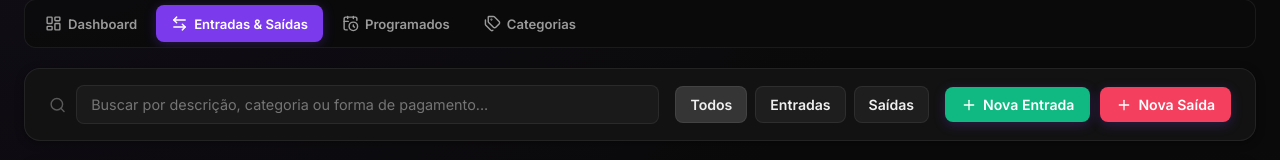
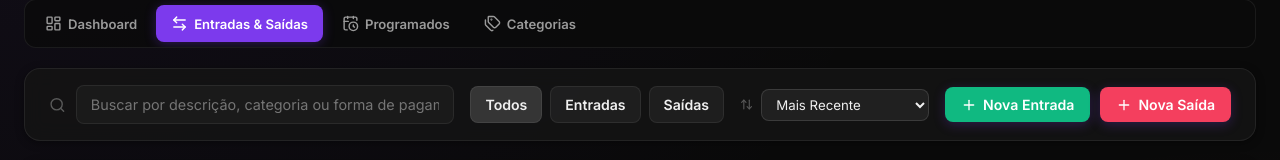
Before and after one commit to thigxs1/FINTHIGAS, a React (Vite) app: page / in a window 1280 px wide. Both pictures are taken after a click on the button "Entradas & Saídas". Shown: the part 112-272 px from the top of the page. Built offline with nearby package versions, Linux system fonts and the light colour scheme; no server answers; the database is empty.

Commit message:
feat-sort-transactions-and-persist-active-tab

```diff
--- a/src/App.tsx
+++ b/src/App.tsx
@@ -8,13 +8,29 @@ import { ScheduledView } from './components/Scheduled/ScheduledView';
 import { CategoriesView } from './components/Categories/CategoriesView';
 import { ErrorBoundary } from './components/ErrorBoundary';
 
+const VALID_TABS: TabType[] = ['dashboard', 'transactions', 'scheduled', 'categories'];
+const TAB_STORAGE_KEY = 'finthigas_active_tab';
+
+function getInitialTab(): TabType {
+  try {
+    const saved = localStorage.getItem(TAB_STORAGE_KEY) as TabType | null;
+    if (saved && VALID_TABS.includes(saved)) return saved;
+  } catch {}
+  return 'dashboard';
+}
+
 function AppContent() {
-  const [activeTab, setActiveTab] = useState<TabType>('dashboard');
+  const [activeTab, setActiveTab] = useState<TabType>(getInitialTab);
+
+  const handleSetActiveTab = (tab: TabType) => {
+    setActiveTab(tab);
+    try { localStorage.setItem(TAB_STORAGE_KEY, tab); } catch {}
+  };
 
   return (
     <div className="app-container">
       <Header />
-      <Navigation activeTab={activeTab} setActiveTab={setActiveTab} />
+      <Navigation activeTab={activeTab} setActiveTab={handleSetActiveTab} />
 
       <main>
         {activeTab === 'dashboard' && <DashboardView />}
--- a/src/components/Transactions/TransactionsView.tsx
+++ b/src/components/Transactions/TransactionsView.tsx
@@ -2,7 +2,9 @@ import React, { useState } from 'react';
 import { useFinance } from '../../context/FinanceContext';
 import type { Transaction, TransactionType } from '../../types';
 import { formatCurrency, formatDate } from '../../utils/formatters';
-import { Plus, Search, Edit2, Trash2, ArrowUpCircle, ArrowDownCircle, FileText } from 'lucide-react';
+import { Plus, Search, Edit2, Trash2, ArrowUpCircle, ArrowDownCircle, FileText, ArrowUpDown } from 'lucide-react';
+
+type SortOption = 'date_desc' | 'date_asc' | 'abc' | 'created_at' | 'payment_date';
 import { TransactionModal } from '../Modals/TransactionModal';
 import { ReceiptViewerModal } from '../Modals/ReceiptViewerModal';
 
@@ -11,6 +13,7 @@ export const TransactionsView: React.FC = () => {
 
   const [searchTerm, setSearchTerm] = useState('');
   const [filterType, setFilterType] = useState<'all' | 'income' | 'expense'>('all');
+  const [sortOption, setSortOption] = useState<SortOption>('date_desc');
   const [isModalOpen, setIsModalOpen] = useState(false);
   const [editingTransaction, setEditingTransaction] = useState<Transaction | null>(null);
   const [modalInitialType, setModalInitialType] = useState<TransactionType>('expense');
@@ -34,15 +37,31 @@ export const TransactionsView: React.FC = () => {
   };
 
   // Filter list by search and type
-  const displayedTransactions = filteredTransactions.filter((tx) => {
+  const filteredList = filteredTransactions.filter((tx) => {
     const matchesType = filterType === 'all' || tx.type === filterType;
     const cat = categories.find((c) => c.id === tx.category_id);
     const sub = cat?.subcategories?.find((s) => s.id === tx.subcategory_id);
-
     const text = `${tx.description} ${cat?.name || ''} ${sub?.name || ''} ${tx.payment_method || ''}`.toLowerCase();
     const matchesSearch = text.includes(searchTerm.toLowerCase());
+    return matchesType && matchesSearch;
+  });
 
-    return matchesType && matchesSearch;
+  // Sort
+  const displayedTransactions = [...filteredList].sort((a, b) => {
+    switch (sortOption) {
+      case 'abc':
+        return a.description.localeCompare(b.description, 'pt-BR', { sensitivity: 'base' });
+      case 'date_asc':
+        return new Date(a.date).getTime() - new Date(b.date).getTime();
+      case 'payment_date':
+        // date = data de pagamento informada
+        return new Date(b.date).getTime() - new Date(a.date).getTime();
+      case 'created_at':
+        return new Date(b.created_at || 0).getTime() - new Date(a.created_at || 0).getTime();
+      case 'date_desc':
+      default:
+        return new Date(b.date).getTime() - new Date(a.date).getTime();
+    }
   });
 
   return (
@@ -59,7 +78,7 @@ export const TransactionsView: React.FC = () => {
           }}
         >
           {/* Search Input */}
-          <div style={{ display: 'flex', alignItems: 'center', gap: '10px', flex: 1, minWidth: '240px' }}>
+          <div style={{ display: 'flex', alignItems: 'center', gap: '10px', flex: 1, minWidth: '200px' }}>
             <Search size={18} color="var(--text-muted)" />
             <input
               type="text"
@@ -91,6 +110,30 @@ export const TransactionsView: React.FC = () => {
             >
               Saídas
             </button>
+          </div>
+
+          {/* Sort Dropdown */}
+          <div style={{ display: 'flex', alignItems: 'center', gap: '8px' }}>
+            <ArrowUpDown size={15} color="var(--text-muted)" />
+            <select
+              value={sortOption}
+              onChange={(e) => setSortOption(e.target.value as SortOption)}
+              style={{
+                background: 'rgba(255,255,255,0.06)',
+                border: '1px solid rgba(255,255,255,0.12)',
+                borderRadius: '8px',
+                color: 'var(--text-primary)',
+                padding: '6px 10px',
+                fontSize: '0.83rem',
+                cursor: 'pointer',
+              }}
+            >
+              <option value="date_desc">Mais Recente</option>
+              <option value="date_asc">Mais Antigo</option>
+              <option value="abc">A → Z (Descrição)</option>
+              <option value="payment_date">Data de Pagamento</option>
+              <option value="created_at">Data de Registro</option>
+            </select>
           </div>
 
           {/* New Transaction Buttons */}
```
